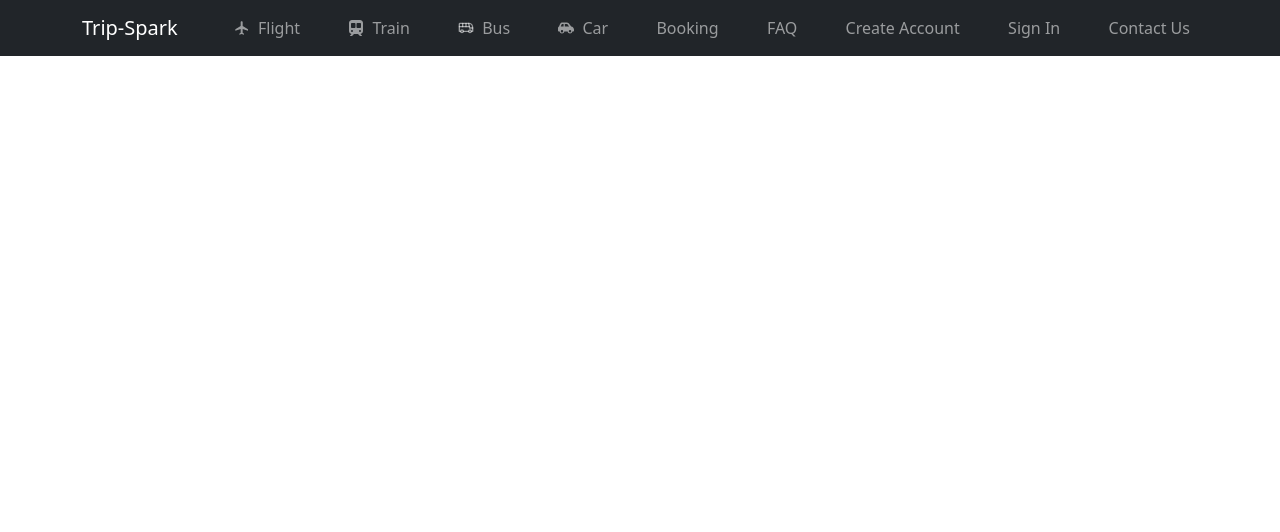
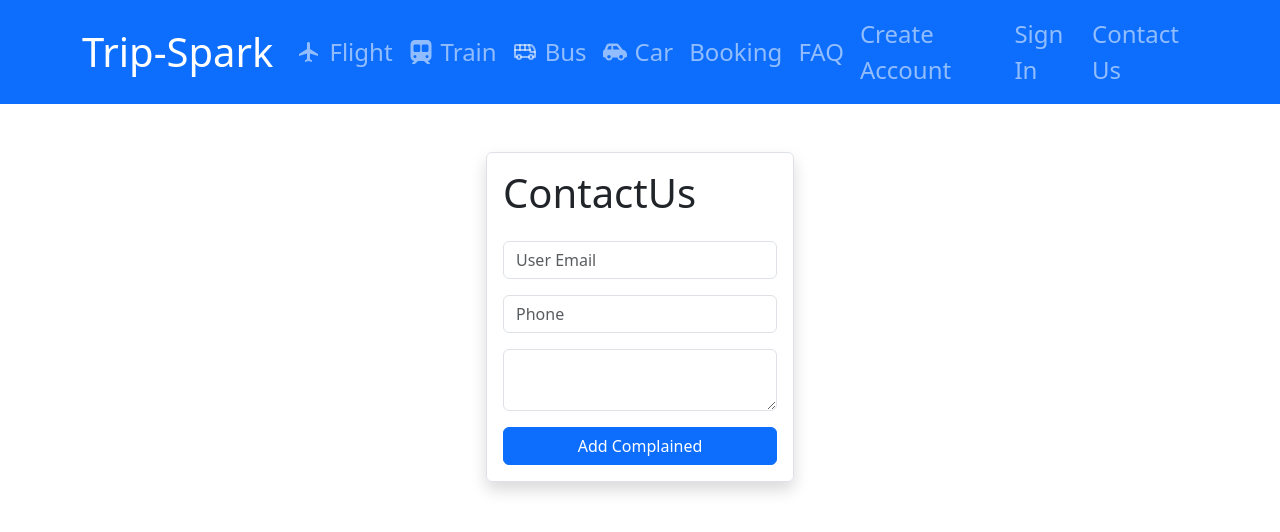
Before and after one commit to kohilaarun/trip-spark-app, a React (Vite) app in the folder client/: page /contact-us in a window 1280 px wide. Shown: the top 532 px of the page. Built offline with nearby package versions, Linux system fonts and the light colour scheme.

Commit message:
create the contactus page

```diff
--- a/client/src/App.jsx
+++ b/client/src/App.jsx
@@ -7,6 +7,7 @@ import VehiclePage from "./components/VehiclePage";
 import AccordionBar from "./components/AccordionBar";
 import CreateAccountPage from "./components/CreateAccountPage";
 import LoginForm from "./components/LoginForm";
+import ContactUs from "./components/ContactUs";
 
 function App() {
   return (
@@ -19,6 +20,7 @@ function App() {
           <Route path="/faq" element={<AccordionBar />} />
           <Route path="/create-account" element={<CreateAccountPage />} />
           <Route path="/sign-in" element={<LoginForm />} />
+          <Route path="/contact-us" element={<ContactUs />} />
         </Routes>
       </div>
     </BrowserRouter>
--- /dev/null
+++ b/client/src/components/ContactUs.jsx
@@ -0,0 +1,50 @@
+import React, { useState } from "react";
+import { Button, Form } from "react-bootstrap";
+
+const ContactUs = () => {
+  const [contact, setContact] = useState({
+    email: "",
+    phone: "",
+  });
+  const handleChange = (e) => {
+    setContact({ ...contact, [e.target.name]: e.target.value });
+  };
+  const handleSubmit = (e) => {
+    e.preventDefault();
+  };
+
+  return (
+    <div className="container d-flex flex-row  flex-grow-1 justify-content-center align-items-center w-50">
+      <Form
+        className="border border-1 p-3 shadow rounded w-50 mt-5 d-flex flex-column gap-3"
+        onClick={handleSubmit}
+      >
+        <h1>ContactUs</h1>
+        <Form.Group>
+          <Form.Control
+            type="email"
+            placeholder="User Email"
+            name="email"
+            onChange={handleChange}
+            value={contact.email}
+          />
+        </Form.Group>
+        <Form.Group>
+          <Form.Control
+            type="number"
+            placeholder="Phone"
+            name="phone"
+            onChange={handleChange}
+            value={contact.phone}
+          />
+        </Form.Group>
+        <Form.Group>
+          <Form.Control as="textarea" onChange={handleChange} />
+        </Form.Group>
+        <Button>Add Complained</Button>
+      </Form>
+    </div>
+  );
+};
+
+export default ContactUs;
--- a/client/src/components/CreateAccountPage.jsx
+++ b/client/src/components/CreateAccountPage.jsx
@@ -1,5 +1,6 @@
 import React, { useState } from "react";
 import { Button, Form } from "react-bootstrap";
+import { Link } from "react-router-dom";
 
 const CreateAccountPage = () => {
   const [accountDetails, setAccountDetails] = useState({
@@ -62,6 +63,9 @@ const CreateAccountPage = () => {
           ></Form.Control>
         </Form.Group>
         <Button>Create Account</Button>
+        <p className="text-center">
+          Don't have an account? <Link to="/sign-in">Sign In</Link>
+        </p>
       </Form>
     </div>
   );
--- a/client/src/components/LoginForm.jsx
+++ b/client/src/components/LoginForm.jsx
@@ -15,7 +15,7 @@ const LoginForm = () => {
     e.preventDefault();
   };
   return (
-    <div className="container d-flex flex-row  flex-grow-1 justify-content-center align-items-center">
+    <div className="container d-flex flex-row  flex-grow-1 justify-content-center align-items-center w-50">
       <Form
         className="border border-1 p-3 shadow rounded w-50 mt-5 d-flex flex-column gap-3"
         onClick={handleSubmit}
@@ -25,6 +25,7 @@ const LoginForm = () => {
           <Form.Label>Email</Form.Label>
           <Form.Control
             type="email"
+            name="email"
             placeholder="user@gmail.com"
             onChange={handleChange}
             value={details.email}
@@ -34,6 +35,7 @@ const LoginForm = () => {
           <Form.Label>Password</Form.Label>
           <Form.Control
             type="password"
+            name="password"
             placeholder="....."
             onChange={handleChange}
             value={details.password}
--- a/client/src/components/Navigation.jsx
+++ b/client/src/components/Navigation.jsx
@@ -10,10 +10,10 @@ import { Link, Route, Routes } from "react-router-dom";
 const Navigation = () => {
   return (
     <div>
-      <Navbar bg="dark" data-bs-theme="dark" expand="lg">
+      <Navbar bg="primary fs-4" data-bs-theme="dark" expand="lg">
         <Container>
           <Navbar.Brand>
-            <Nav.Link as={Link} to={"/"}>
+            <Nav.Link as={Link} to={"/"} className="fs-1">
               <Routes>
                 <Route path="/flight" element={"Flight-Spark"} />
                 <Route path="*" element={"Trip-Spark"} />
--- a/client/src/constants/vehicles-array.js
+++ b/client/src/constants/vehicles-array.js
@@ -2,6 +2,7 @@ import flightImg from "../assets/vehicles/flight.webp";
 import busImg from "../assets/vehicles/bus.jpeg";
 import carImg from "../assets/vehicles/car.jpg";
 import trainImg from "../assets/vehicles/train.jpg";
+import airindiaImg from "../assets/vehicles/air-india.avif";
 
 export const flightData = [
   {
@@ -12,7 +13,7 @@ export const flightData = [
   },
   {
     brand: "Air India ",
-    img: flightImg,
+    img: airindiaImg,
     price: 6000,
     type: "flight",
   },
```
Also changed, not shown: client/src/assets/vehicles/air-india.avif (added).
